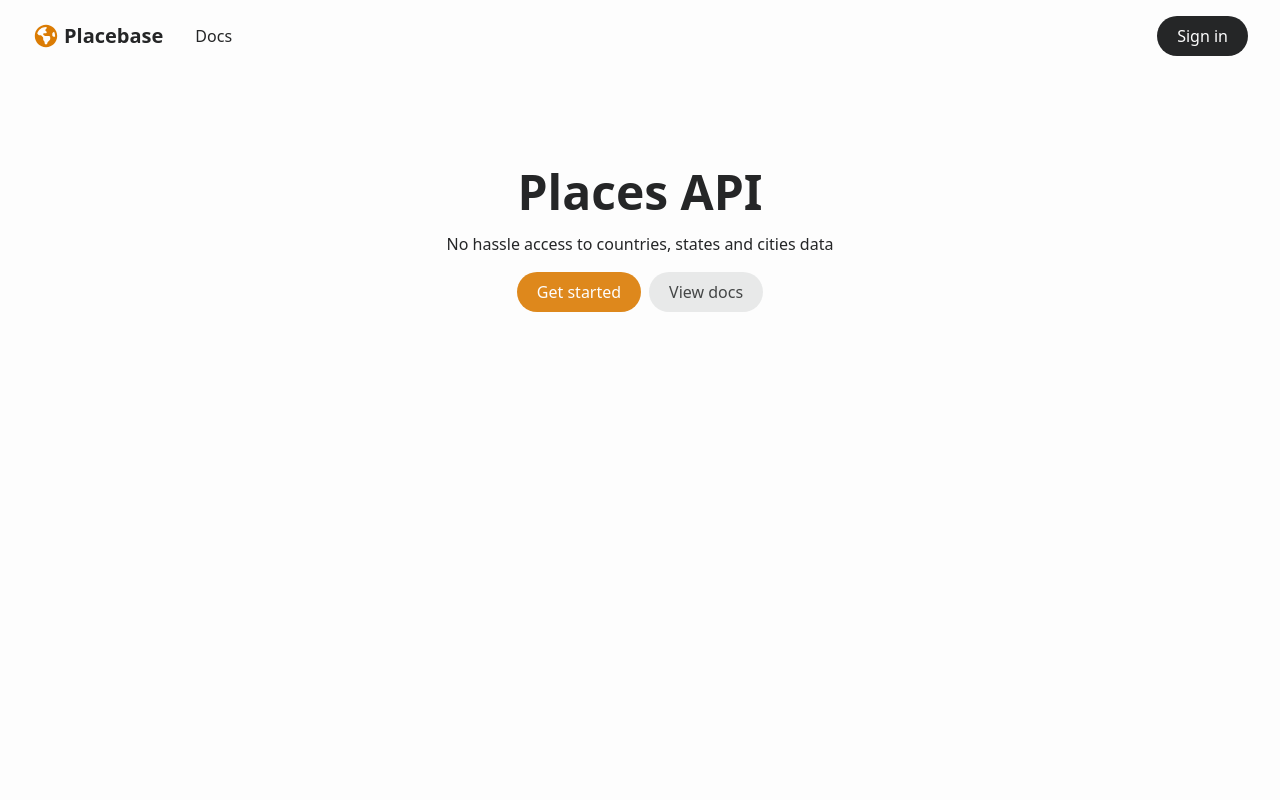
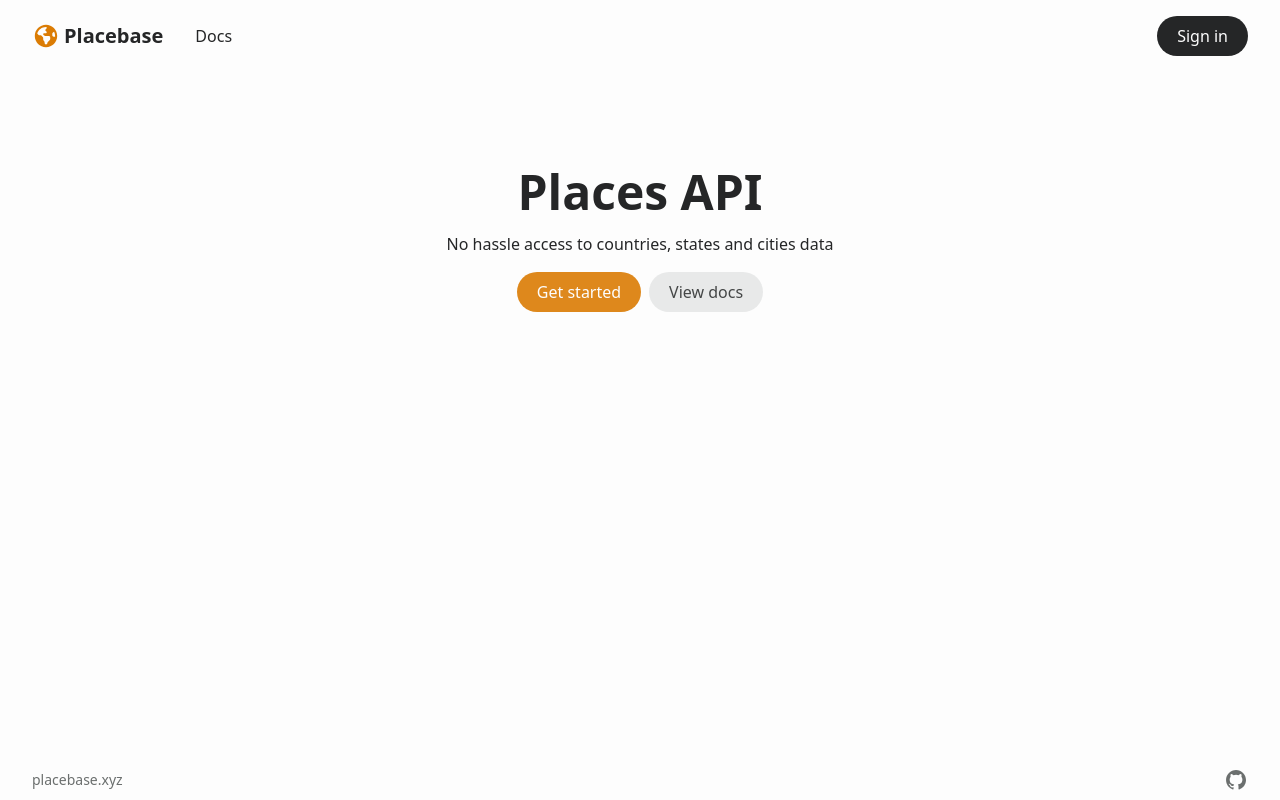
Before and after one commit to lionpuro/placebase, a SvelteKit app in the folder web/: page / in a window 1280 px wide. Built offline with nearby package versions, Linux system fonts and the light colour scheme; no server answers.

Commit message:
add footer

```diff
--- /dev/null
+++ b/web/src/lib/components/footer.svelte
@@ -0,0 +1,19 @@
+<script lang="ts">
+	import Link from "./link.svelte";
+	import { IconGithub } from "$lib/icons";
+</script>
+
+<footer class="mx-auto mt-16 flex w-full max-w-screen-xl px-6 py-2 sm:px-8">
+	<div class="flex w-full items-center text-sm text-base-500">
+		<Link href="/">placebase.xyz</Link>
+		<Link
+			href="https://github.com/lionpuro/placebase"
+			target="_blank"
+			rel="noopener noreferrer"
+			title="Github"
+			class="ml-auto"
+		>
+			<IconGithub />
+		</Link>
+	</div>
+</footer>
--- /dev/null
+++ b/web/src/lib/icons/github.svelte
@@ -0,0 +1,19 @@
+<script lang="ts">
+	type Props = { size?: number; class?: string };
+	const { size = 24, class: className }: Props = $props();
+</script>
+
+<svg
+	class={className}
+	xmlns="http://www.w3.org/2000/svg"
+	width={size}
+	height={size}
+	viewBox="0 0 24 24"
+	style="fill: currentColor;transform: ;msFilter:;"
+>
+	<path
+		fill-rule="evenodd"
+		clip-rule="evenodd"
+		d="M12.026 2c-5.509 0-9.974 4.465-9.974 9.974 0 4.406 2.857 8.145 6.821 9.465.499.09.679-.217.679-.481 0-.237-.008-.865-.011-1.696-2.775.602-3.361-1.338-3.361-1.338-.452-1.152-1.107-1.459-1.107-1.459-.905-.619.069-.605.069-.605 1.002.07 1.527 1.028 1.527 1.028.89 1.524 2.336 1.084 2.902.829.091-.645.351-1.085.635-1.334-2.214-.251-4.542-1.107-4.542-4.93 0-1.087.389-1.979 1.024-2.675-.101-.253-.446-1.268.099-2.64 0 0 .837-.269 2.742 1.021a9.582 9.582 0 0 1 2.496-.336 9.554 9.554 0 0 1 2.496.336c1.906-1.291 2.742-1.021 2.742-1.021.545 1.372.203 2.387.099 2.64.64.696 1.024 1.587 1.024 2.675 0 3.833-2.33 4.675-4.552 4.922.355.308.675.916.675 1.846 0 1.334-.012 2.41-.012 2.737 0 .267.178.577.687.479C19.146 20.115 22 16.379 22 11.974 22 6.465 17.535 2 12.026 2z"
+	></path>
+</svg>
--- a/web/src/lib/icons/index.ts
+++ b/web/src/lib/icons/index.ts
@@ -5,3 +5,4 @@
 export { default as IconAccount } from "virtual:icons/mdi/account";
 export { default as IconLogout } from "virtual:icons/mdi/logout";
 export { default as IconGoogle } from "./google.svelte";
+export { default as IconGithub } from "./github.svelte";
--- a/web/src/routes/+page.svelte
+++ b/web/src/routes/+page.svelte
@@ -2,6 +2,7 @@
 	import { session } from "$lib/auth/store.svelte";
 	import Header from "$lib/components/header.svelte";
 	import Main from "$lib/components/main.svelte";
+	import Footer from "$lib/components/footer.svelte";
 	import Link from "$lib/components/link.svelte";
 </script>
 
@@ -23,3 +24,4 @@
 		</div>
 	</div>
 </Main>
+<Footer />
--- a/web/src/routes/account/+page.svelte
+++ b/web/src/routes/account/+page.svelte
@@ -3,8 +3,9 @@
 	import { signout } from "$lib/auth/firebase";
 	import { session } from "$lib/auth/store.svelte";
 	import Header from "$lib/components/header.svelte";
+	import Main from "$lib/components/main.svelte";
+	import Footer from "$lib/components/footer.svelte";
 	import Loading from "$lib/components/loading.svelte";
-	import Main from "$lib/components/main.svelte";
 	$effect(() => {
 		if (!session.isLoading && !session.user) {
 			goto("/signin");
@@ -52,3 +53,4 @@
 		</div>
 	{/if}
 </Main>
+<Footer />
--- a/web/src/routes/api-keys/+page.svelte
+++ b/web/src/routes/api-keys/+page.svelte
@@ -2,8 +2,9 @@
 	import { goto } from "$app/navigation";
 	import { session } from "$lib/auth/store.svelte";
 	import Header from "$lib/components/header.svelte";
+	import Main from "$lib/components/main.svelte";
+	import Footer from "$lib/components/footer.svelte";
 	import Loading from "$lib/components/loading.svelte";
-	import Main from "$lib/components/main.svelte";
 	import { createMutation, createQuery, useQueryClient } from "@tanstack/svelte-query";
 	import type { APIKeyRecord } from "@placebase/api";
 	import { IconTrash } from "$lib/icons";
@@ -120,3 +121,4 @@
 		{/if}
 	{/if}
 </Main>
+<Footer />
--- a/web/src/routes/api-keys/new/+page.svelte
+++ b/web/src/routes/api-keys/new/+page.svelte
@@ -2,8 +2,9 @@
 	import { goto } from "$app/navigation";
 	import { session } from "$lib/auth/store.svelte";
 	import Header from "$lib/components/header.svelte";
+	import Main from "$lib/components/main.svelte";
+	import Footer from "$lib/components/footer.svelte";
 	import Loading from "$lib/components/loading.svelte";
-	import Main from "$lib/components/main.svelte";
 	import { createMutation, useQueryClient } from "@tanstack/svelte-query";
 	import type { CreateAPIKeyRequest, CreateAPIKeyResponse } from "@placebase/api";
 	import Button from "$lib/components/button.svelte";
@@ -123,3 +124,4 @@
 		</div>
 	{/if}
 </Main>
+<Footer />
--- a/web/src/routes/docs/+page.svelte
+++ b/web/src/routes/docs/+page.svelte
@@ -1,9 +1,10 @@
 <script lang="ts">
 	import Header from "$lib/components/header.svelte";
+	import Main from "$lib/components/main.svelte";
+	import Footer from "$lib/components/footer.svelte";
 	import { SwaggerUIBundle } from "swagger-ui-dist";
 	import "swagger-ui-dist/swagger-ui.css";
 	import { onMount } from "svelte";
-	import Main from "$lib/components/main.svelte";
 	import { PUBLIC_API_URL } from "$env/static/public";
 
 	let container: HTMLDivElement;
@@ -31,3 +32,4 @@
 <Main>
 	<div id="swagger-container" bind:this={container} class="mx-auto w-full max-w-screen-xl"></div>
 </Main>
+<Footer />
--- a/web/src/routes/signin/+page.svelte
+++ b/web/src/routes/signin/+page.svelte
@@ -4,6 +4,7 @@
 	import { session } from "$lib/auth/store.svelte";
 	import Header from "$lib/components/header.svelte";
 	import Main from "$lib/components/main.svelte";
+	import Footer from "$lib/components/footer.svelte";
 	import { IconGoogle } from "$lib/icons";
 	import { GoogleAuthProvider, signInWithRedirect } from "firebase/auth";
 	async function signinWithGoogle() {
@@ -36,3 +37,4 @@
 		</button>
 	</div>
 </Main>
+<Footer />
```
